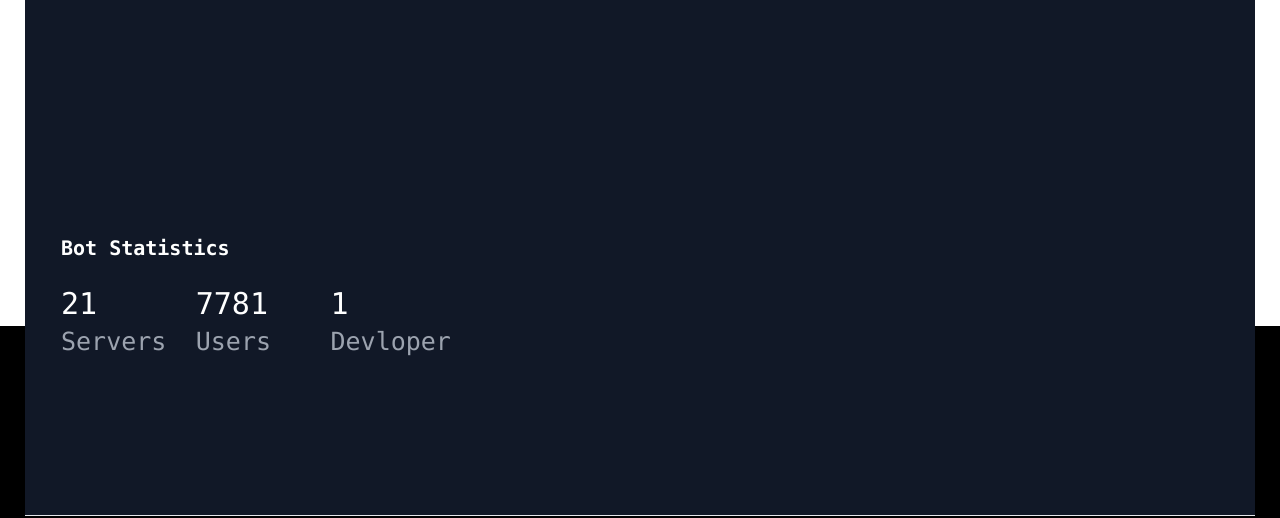
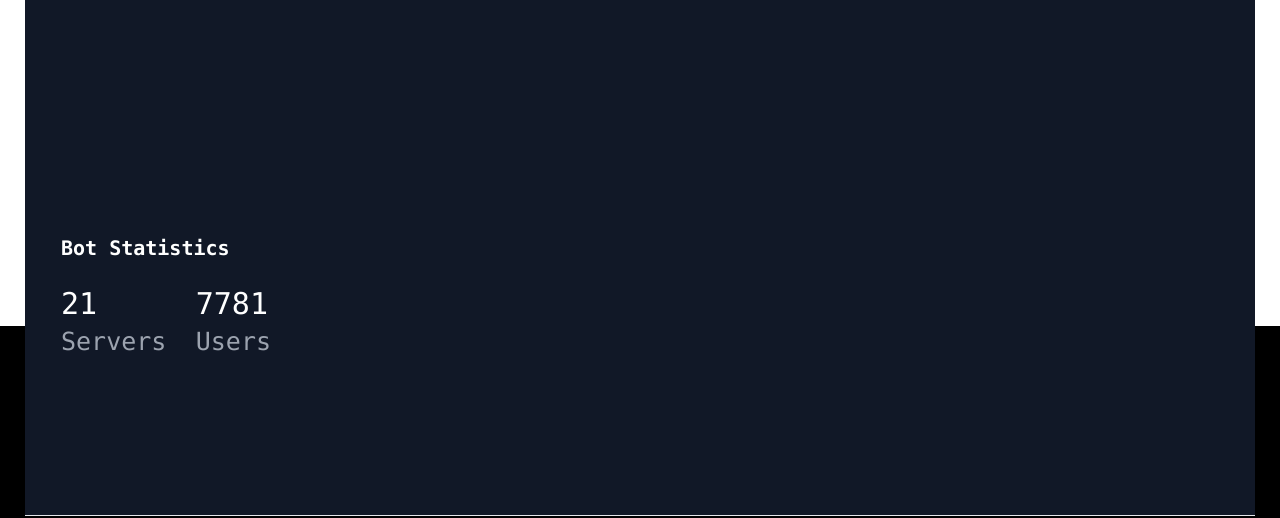
Before and after one commit to Hidden-black/Robolac-Web, a plain HTML site: page index.html in a window 1280 px wide. Shown: the part 474-992 px from the top of the page. Drawn offline with nearby package versions, Linux system fonts and the light colour scheme.

Commit message:
Update index.html

```diff
--- a/index.html
+++ b/index.html
@@ -100,10 +100,6 @@
             <h2 class="title-font font-medium text-3xl text-white">7781</h2>
             <p class="leading-relaxed">Users</p>
           </div>
-          <div class="p-4 sm:w-1/2 lg:w-1/4 w-1/2">
-            <h2 class="title-font font-medium text-3xl text-white">1</h2>
-            <p class="leading-relaxed">Devloper</p>
-          </div>
         </div>
   </section>
 
```
